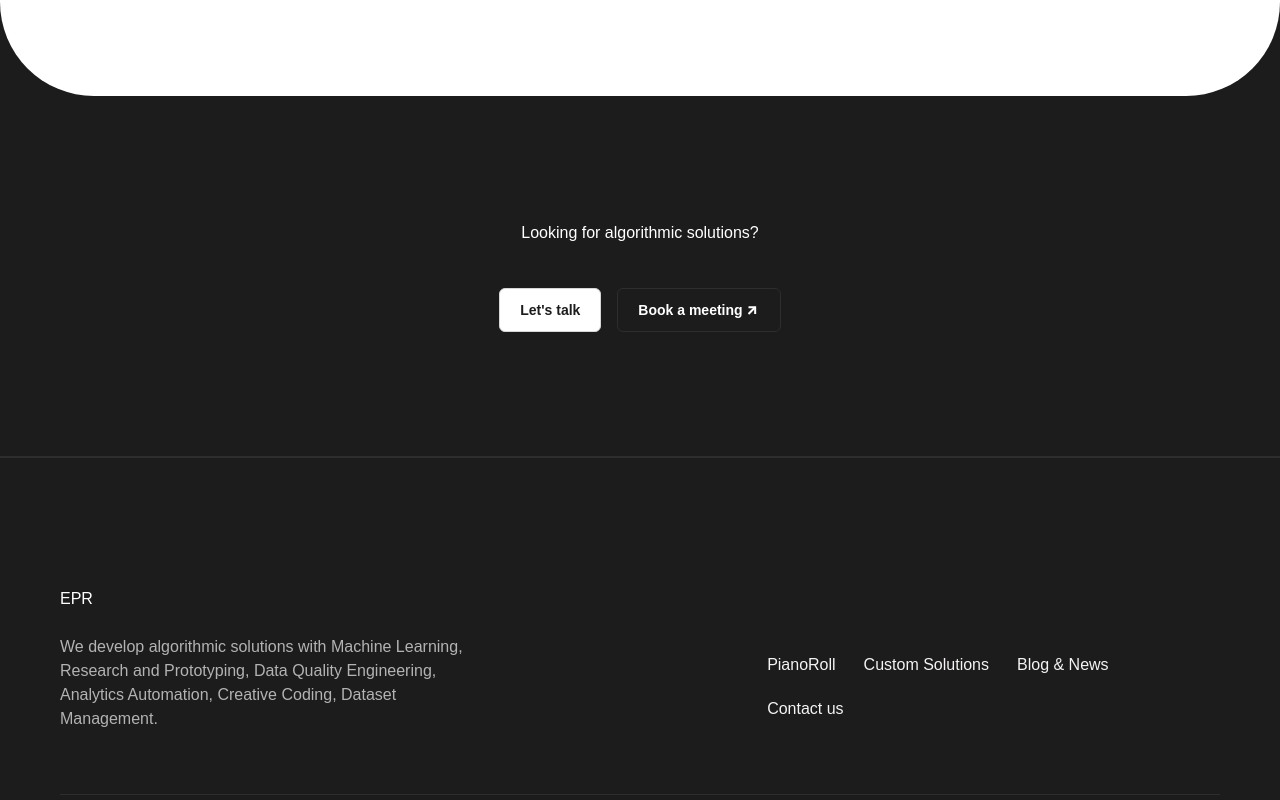
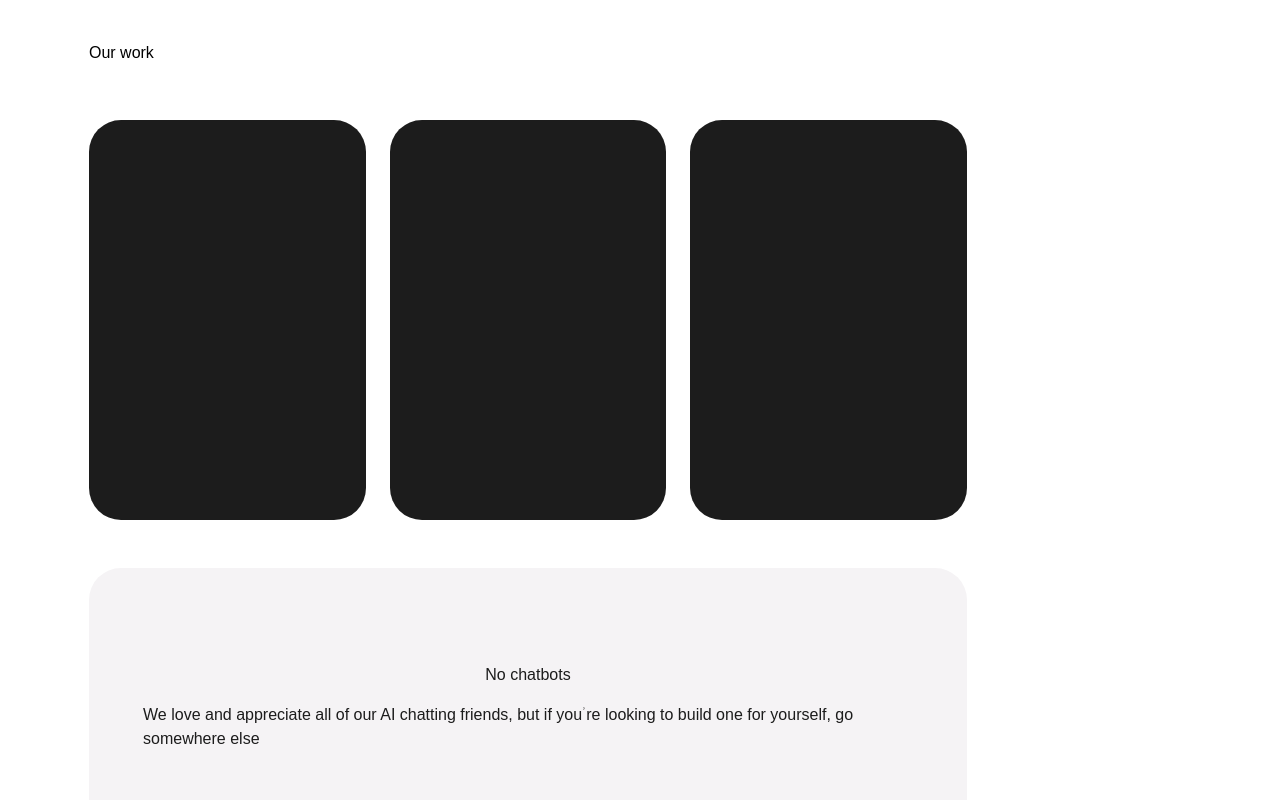
Before and after one commit to Nospoko/epr-landing, a Next.js app in the folder algrtm/: page / in a window 1280 px wide. Shown: the part 1320-2120 px from the top of the page. Built offline with nearby package versions, Linux system fonts and the light colour scheme.

Commit message:
basic OurWork design done

```diff
--- a/algrtm/src/app/page.js
+++ b/algrtm/src/app/page.js
@@ -1,6 +1,7 @@
 import AlgorithmicMusicSection from "@/components/AlgorithmicMusicSection";
 import DataLabSection from "@/components/DataLabSection";
 import DevelopSection from "@/components/DevelopSection";
+import OurWork from "@/components/OurWork";
 import RoundedTextComponent from "@/components/RoundedTextComponent";
 import SolutionsSection from "@/components/SolutionsSection";
 import RoundedRectangle from "@/components/shared/RoundedRectangle";
@@ -23,6 +24,7 @@ export default function Home() {
           gap="8"
           showButton={true}
         />
+        <OurWork />
       </div>
       <RoundedRectangle />
       <SolutionsSection version="version1" />
--- /dev/null
+++ b/algrtm/src/components/OurWork.js
@@ -0,0 +1,24 @@
+import Image from "next/image";
+import React from "react";
+
+const OurWork = () => {
+  return (
+    <section className="mt-[2.75rem] w-full self-stretch max-w-[78.25rem] flex flex-col gap-6 items-start mx-[1rem] md:max-w-[54.875rem] md:mt-[7.75rem md:mx-[4.56rem] xl:m-[5.88rem] bg-neutralLight-neutral100 dark:bg-neutralDark-neutral100">
+      <h4 className="h4 lg:h2">Our work</h4>
+      <div className="flex flex-col lg:flex-row w-full self-stretch gap-[1.5rem] md:flex-row xl:gap-[2rem] mt-[2rem]">
+        <div className="rounded-[2rem] bg-neutralLight-neutral10 w-[21.44rem] h-[24.98rem]"></div>
+        <div className="rounded-[2rem] bg-neutralLight-neutral10 w-[21.44rem] h-[24.98rem]"></div>
+        <div className="rounded-[2rem] bg-neutralLight-neutral10 w-[21.44rem] h-[24.98rem]"></div>
+      </div>
+      <div className="mt-[1.5rem] flex flex-col gap-[1rem] items-center px-[1.5rem] md:px-[3.38rem] xl:mx-[6.75rem] py-[5.88rem]  text-neutralLight-neutral10 dark:text-neutralDark-neutral10 bg-neutralLight-neutral90 dark:bg-neutralDark-neutral90 rounded-[2rem]">
+        <h5 className="h5_500">No chatbots</h5>
+        <h6 className="h6_600">
+          We love and appreciate all of our AI chatting friends, but if you’re
+          looking to build one for yourself, go somewhere else
+        </h6>
+      </div>
+    </section>
+  );
+};
+
+export default OurWork;
```
Also changed, not shown: algrtm/public/PianoForAI.png (added).
